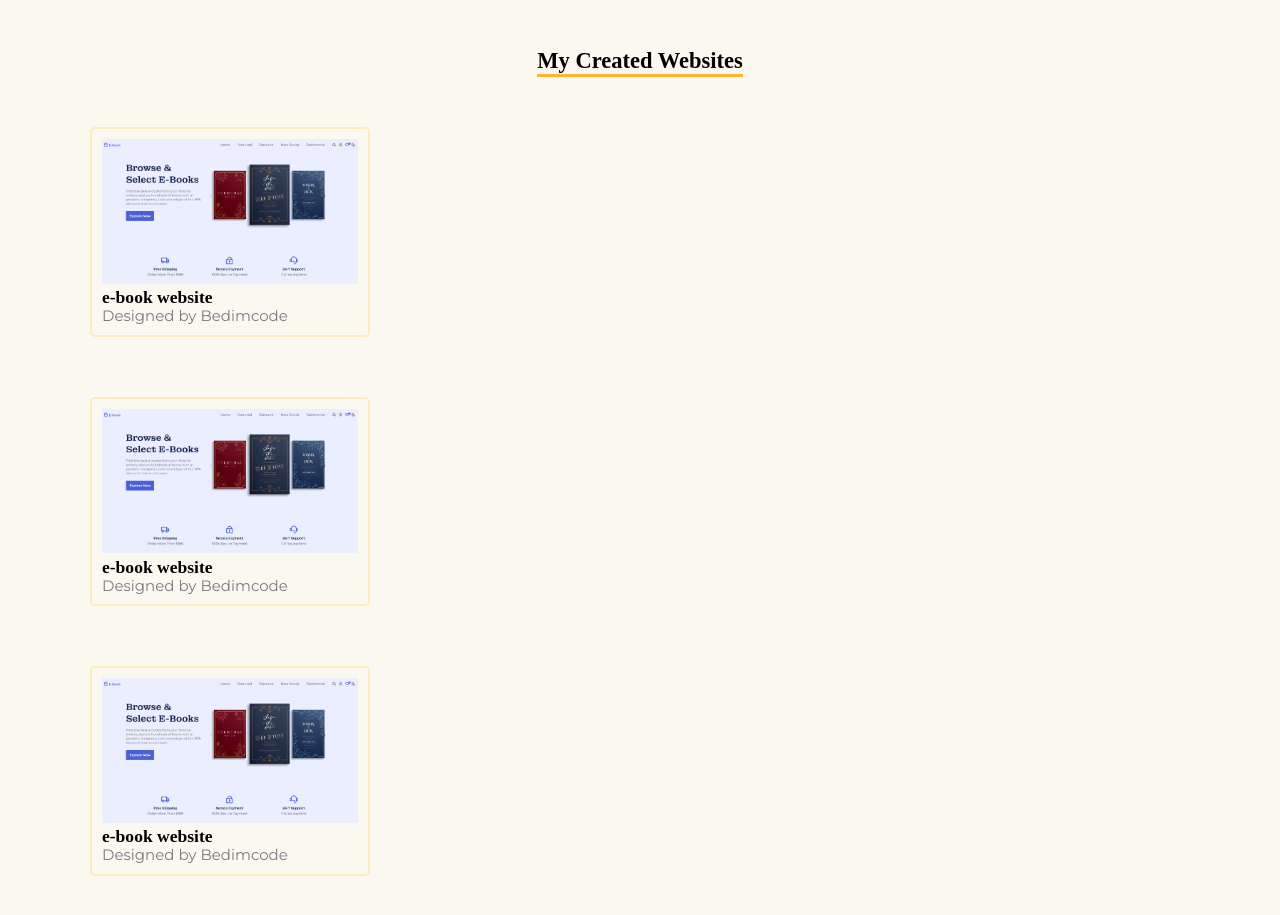
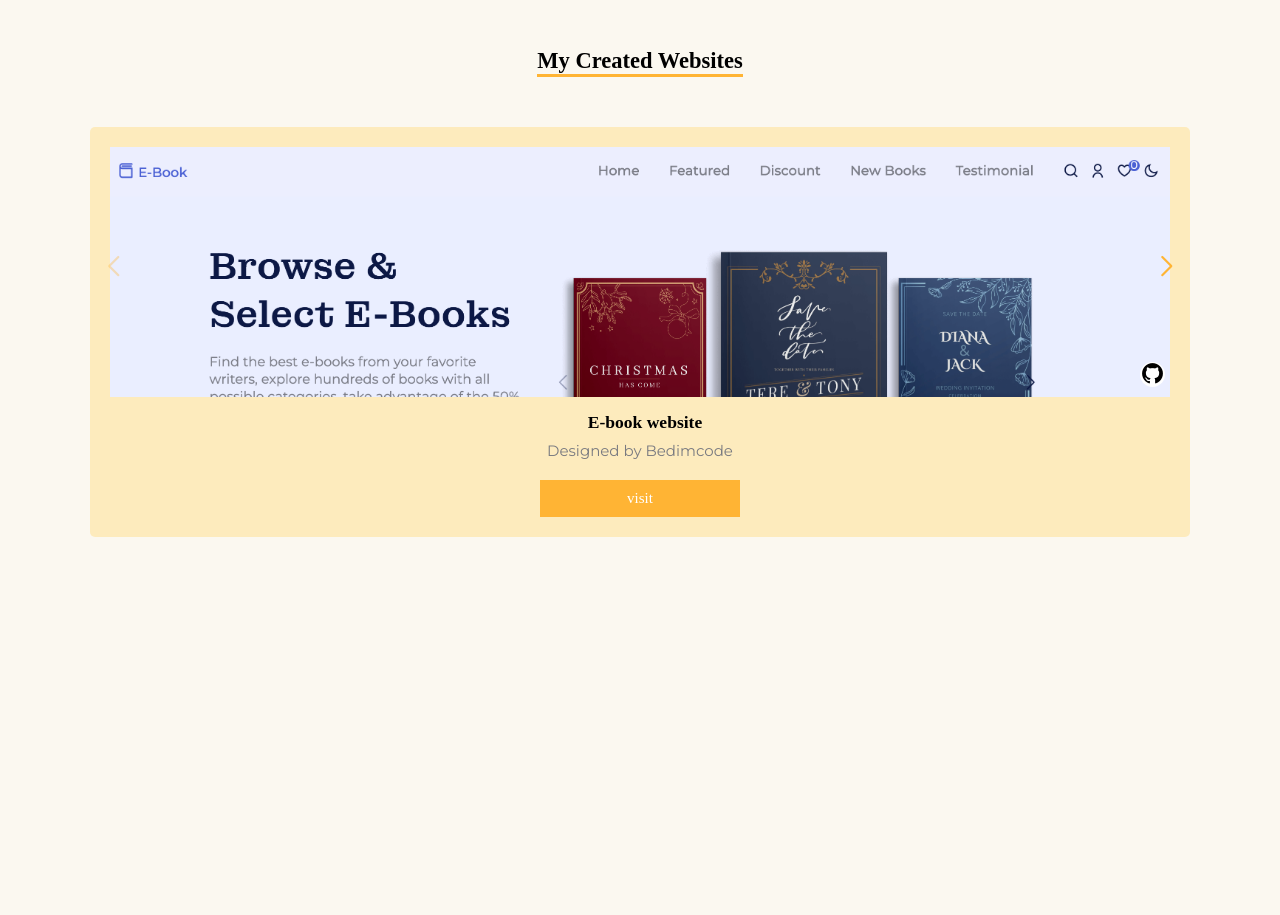
Before and after one commit to Sara-pyon/Profile_website, a plain HTML site: page index.html in a window 1280 px wide. Shown: the part 1520-2435 px from the top of the page. After the commit the page ends 2167 px from the top, so only its background shows below. Drawn offline with nearby package versions, Linux system fonts and the light colour scheme; grey boxes are pictures that could not be loaded; a web font is replaced by a local one.

Commit message:
build a portfolio section

```diff
--- a/css/styles.css
+++ b/css/styles.css
@@ -416,11 +416,86 @@ img{
     padding-block: 3rem;
 }
 .portfolio__card{
-    width: 28rem;
-    border: 2px solid var(--color-border);
+    width: 100%;
     border-radius: 5px;
     overflow: hidden;
-    padding: 1rem;
+    padding: 2rem;
+    background: var(--color-border);
+    display: flex;
+    flex-direction: column;
+    margin-bottom: 3rem;
+}
+.portfolio__img{
+    width: 100%;
+}
+.portfolio__title{
+    padding-top: 1.5rem;
+    padding-bottom: 1rem;
+    padding-left: 1rem;
+    text-align: center;
+}
+.portfolio__text{
+    text-align: center;
+}
+.portfolio__btn{
+    background: var(--color-primary);
+    font-family: var(--fontstyle-secondary);
+    width: 20rem;
+    border: none;
+    padding-block: 1rem;
+    margin-inline: auto;
+    margin-top: 2rem;
+    cursor: pointer;
+}
+.portfolio__btn > a{
+    color: #fff;
+}
+.portfolio__img{
+    width: 100%;
+    height: 25rem;
+    position: relative;
+}
+.portfolio__img>img{
+    height: 25rem;
+    width: 100%;
+    object-fit: cover;
+    object-position: 0px -1px;
+}
+.portfolio__git-div{
+    position: absolute;
+    right: 0.5rem;
+    bottom: 1rem;
+    background: #fff;
+    width: 25px;
+    height: 25px;
+    border-radius: 100%;
+    display: flex;
+    justify-content: center;
+    align-items: center;
+    transition: transform .3s;
+}
+.portfolio__git{
+    font-size: 2.5rem;
+    color: #000;
+}
+.portfolio__git-div:hover{
+    transform: translateY(-4px)
+}
+.portfolio__btn:hover{
+    box-shadow: 0px 0px 10px hsla(37,100%,60%,0.5);
+}
+/* Swiper Button */
+.swiper-button-prev::after,
+.swiper-button-next::after{
+    font-size: 20px;
+    color:var(--color-primary);
+    font-weight: 600;
+    width: 20px;
+    height: 30px;
+    display: flex;
+    justify-content: center;
+    align-items: center;
+    transform: translateY(-80px);
 }
 /* =============================== CONTACT ME ====================================== */
 /* =============================== FOOTER ====================================== */
--- a/index.html
+++ b/index.html
@@ -9,6 +9,9 @@
 
     <!-- ============== REMIXICONS ========================================== -->
     <link href="https://cdn.jsdelivr.net/npm/remixicon@3.6.0/fonts/remixicon.css" rel="stylesheet">
+
+    <!-- ============== SWIPER CSS ========================================== -->
+    <link rel="stylesheet" href="css/swiper-bundle.min.css">
 
     <!-- ==================CSS========================== -->
     <link rel="stylesheet" href="css/styles.css">
@@ -148,27 +151,10 @@
             <div class="portfolio__header">
                 <h2 class="portfolio__heading section__heading">My Created Websites</h2>
             </div>
-            <div class="portfolio__cards">
-                <div class="portfolio__card">
-                    <img src="image/Portfolio-1.png" alt="" class="portfolio__img">
-                    <h3 class="portfolio__title">e-book website</h3>
-                    <p class="portfolio__text">Designed by Bedimcode</p>
-                </div>
+            <div class="portfolio__cards swiper portfolio__swiper" id="portfolio-cards">
+
             </div>
-            <div class="portfolio__cards">
-                <div class="portfolio__card">
-                    <img src="image/Portfolio-1.png" alt="" class="portfolio__img">
-                    <h3 class="portfolio__title">e-book website</h3>
-                    <p class="portfolio__text">Designed by Bedimcode</p>
-                </div>
-            </div>
-            <div class="portfolio__cards">
-                <div class="portfolio__card">
-                    <img src="image/Portfolio-1.png" alt="" class="portfolio__img">
-                    <h3 class="portfolio__title">e-book website</h3>
-                    <p class="portfolio__text">Designed by Bedimcode</p>
-                </div>
-            </div>
+
 
         </div>
     </section>
@@ -180,7 +166,10 @@
 
      <!-- =====================SCROLLREVERAL====================== -->
 
+
+     <!-- =====================SWIPER====================== -->
+     <script src="js/swiper-bundle.min.js"></script>
      <!-- =====================MAIN JS====================== -->
-     <script src="js/main.js"></script>
+     <script type="module" src="js/main.js"></script>
 </body>
 </html>
--- a/js/main.js
+++ b/js/main.js
@@ -1,3 +1,4 @@
+import { websites } from "./websites.js";
 // ===================== Show Menu ========================================
 const menu = document.getElementById('menu'),
       toggleOpen = document.getElementById('toggle-open'),
@@ -13,3 +14,49 @@ const historyBtn = document.getElementById('history'),
 
       historyBtn.addEventListener('click', () => detailBody.classList.remove('show-education'));
       educationBtn.addEventListener('click', () => detailBody.classList.add('show-education'));
+
+// ===================== Portfolio Cards ========================================
+const portfolioCards = document.getElementById('portfolio-cards');
+let portfolioHTML =`<div class="swiper-wrapper">`;
+
+websites.forEach(item => {
+    portfolioHTML += `
+
+    <div class="portfolio__card swiper-slide">
+        <div class="portfolio__img">
+            <img src="${item.image}" alt="website image">
+            <div class="portfolio__git-div">
+                <a target="_blank" href="${item.github}">
+                <i class="ri-github-fill portfolio__git"></i>
+                </a>
+            </div>
+        </div>
+        <h3 class="portfolio__title">${item.title}</h3>
+        <p class="portfolio__text">${item.text}</p>
+        <button class="portfolio__btn">
+            <a target="_blank" href="${item.url}">
+                visit</a></button>
+    </div>
+    `
+})
+portfolioHTML += `</div> <div class="swiper-button-prev"></div>
+<div class="swiper-button-next"></div>`
+
+portfolioCards.innerHTML = portfolioHTML;
+
+
+
+
+
+// ===================== Portfolio Swiper ========================================
+const swiperHome = new Swiper('.portfolio__swiper', {
+    spaceBetween: 10,
+    grapCursor: true,
+    slidesPerView: 'auto',
+    centeredSlides: 'auto',
+    navigation: {
+        nextEl: '.swiper-button-next',
+        prevEl: '.swiper-button-prev',
+      },
+
+  });
--- /dev/null
+++ b/js/websites.js
@@ -0,0 +1,31 @@
+export const websites = [{
+    title: "E-book website",
+    image: "image/Portfolio-1.png",
+    text: 'Designed by Bedimcode',
+    url: "https://e-bookwebsite.netlify.app/",
+    github: "https://github.com/Sara-pyon/e-book_website"
+},{
+    title: "Christmas website",
+    image: "image/Portfolio-2.png",
+    text: 'Designed by Bedimcode',
+    url: 'https://main--christmas-websitebysara.netlify.app/',
+    github: 'https://github.com/Sara-pyon/Christmas_website'
+},{
+    title: "Youtube Sidebar",
+    image: "image/Portfolio-3.png",
+    text: 'Designed by Bedimcode',
+    url: 'https://youtube-sidebar.netlify.app/',
+    github: '',
+},{
+    title: "Travel website",
+    image: "image/Portfolio-4.png",
+    text: 'Designed by Bedimcode',
+    url: 'https://6578bae32a5c070008dddebd--travel-websitebysara.netlify.app/',
+    github: 'https://github.com/Sara-pyon/Travel_website'
+},{
+    title: "Moshify website",
+    image: "image/Portfolio-5.png",
+    text: 'Designed by Mosh Hamadani',
+    url: 'https://654af43db57e610008cca27b--moshfiedbysara.netlify.app/',
+    github: 'https://github.com/Sara-pyon/Sarafield'
+}]
```
Also changed, not shown: css/swiper-bundle.min.css (added), js/swiper-bundle.min.js (added).
